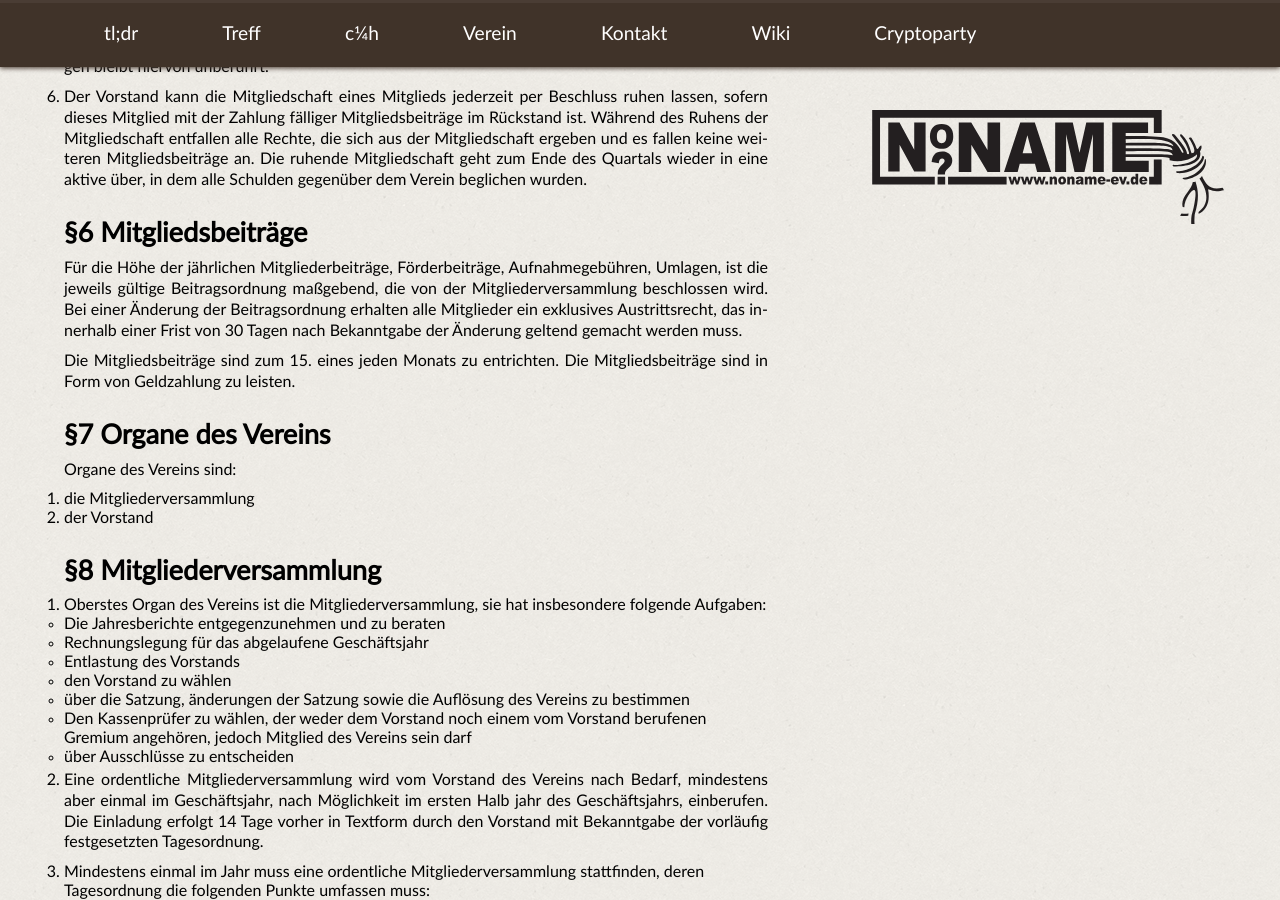
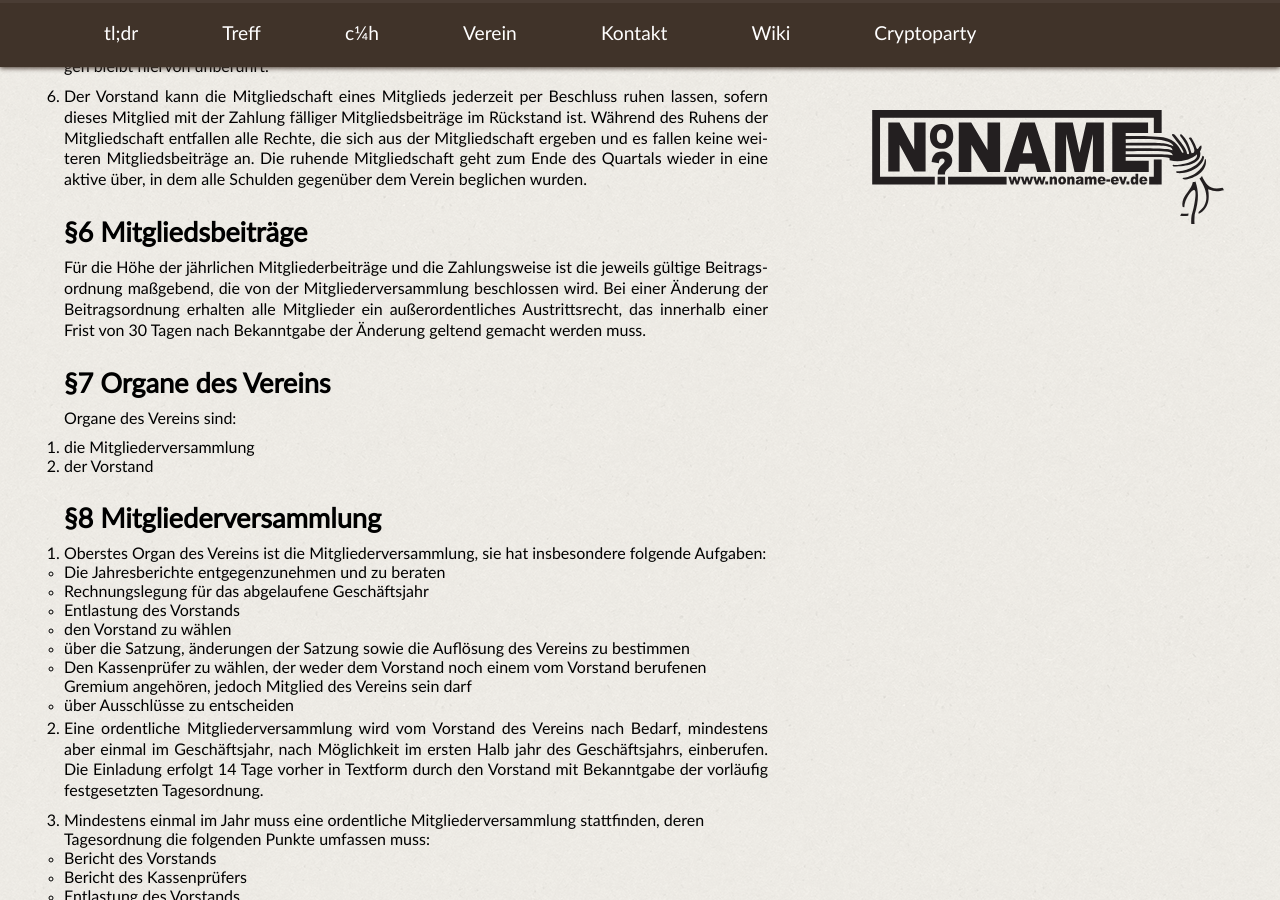
Before and after one commit to nnev/website, a Jekyll site: the page built from www/satzung.md, in a window 1280 px wide and 900 px high, scrolled down 1792 px. Built offline with Jekyll 4.4.1, drawn with Linux system fonts in a browser that asks for light colours; Markdown is read by kramdown in place of the engine named in the settings; some of the changed text lies outside the part shown.

Commit message:
Änderungen auf der MV vom 2018-03-22

```diff
--- a/www/satzung.md
+++ b/www/satzung.md
@@ -131,15 +131,11 @@
 
 # §6 Mitgliedsbeiträge
 
-Für die Höhe der jährlichen Mitgliederbeiträge, Förderbeiträge,
-Aufnahmegebühren, Umlagen, ist die jeweils gültige Beitragsordnung maßgebend,
-die von der Mitgliederversammlung beschlossen wird. Bei einer Änderung der
-Beitragsordnung erhalten alle Mitglieder ein exklusives Austrittsrecht, das
-innerhalb einer Frist von 30 Tagen nach Bekanntgabe der Änderung geltend
-gemacht werden muss.
-
-Die Mitgliedsbeiträge sind zum 15. eines jeden Monats zu entrichten. Die
-Mitgliedsbeiträge sind in Form von Geldzahlung zu leisten.
+Für die Höhe der jährlichen Mitgliederbeiträge und die Zahlungsweise ist die
+jeweils gültige Beitragsordnung maßgebend, die von der Mitgliederversammlung
+beschlossen wird. Bei einer Änderung der Beitragsordnung erhalten alle
+Mitglieder ein außerordentliches Austrittsrecht, das innerhalb einer Frist von
+30 Tagen nach Bekanntgabe der Änderung geltend gemacht werden muss.
 
 
 
```
Also changed, not shown: other parts of www/satzung.md (+1 -1 lines), www/beitragsordnung.md (+9 -6 lines).
